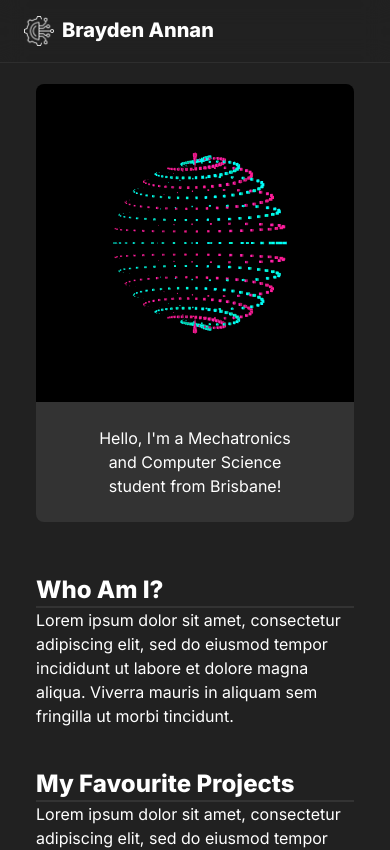
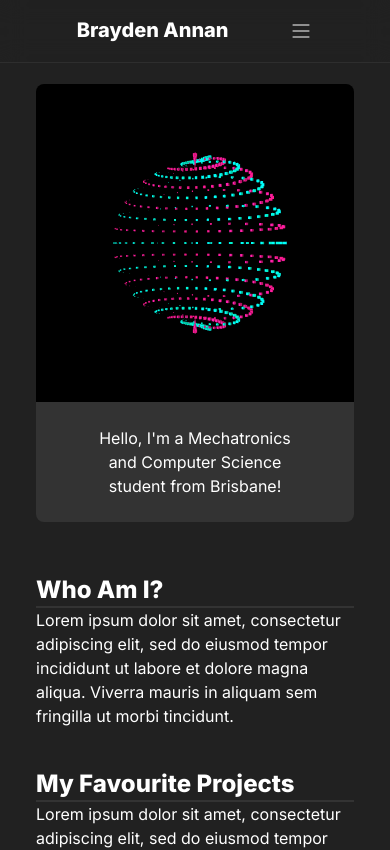
Before and after one commit to Abdenry/webPortfolio, a Next.js app: page / in a window 390 px wide. Shown: the top 850 px of the page. Built offline with nearby package versions, Linux system fonts and the light colour scheme.

Commit message:
Finished Mobile Hamburger Menu
Implemented state hook and mobile overlay menu for navbar responsiveness.

```diff
--- /dev/null
+++ b/app/components/MobileMenuOverlay.tsx
@@ -0,0 +1,37 @@
+"use client";
+import React from "react";
+import Link from "next/link";
+
+interface MobileProp {
+  setNavbarOpen: Function;
+}
+
+const MobileMenuOverlay: React.FC<MobileProp> = ({ setNavbarOpen }) => {
+  return (
+    <div className="sm:hidden" onClick={() => setNavbarOpen(false)}>
+      <div className="flex flex-col gap-10">
+        <Link className="hover:border-b" href="/Projects">
+          Projects
+        </Link>
+        <a
+          target="_blank"
+          className="hover:border-b"
+          href="https://www.linkedin.com/in/brayden-a-5590bb192"
+          rel="noopener noreferrer"
+        >
+          LinkedIn
+        </a>
+        <a
+          target="_blank"
+          className="hover:border-b pb-4"
+          href="https://github.com/Abdenry"
+          rel="noopener noreferrer"
+        >
+          GitHub
+        </a>
+      </div>
+    </div>
+  );
+};
+
+export default MobileMenuOverlay;
--- a/app/components/NavBar.tsx
+++ b/app/components/NavBar.tsx
@@ -1,24 +1,69 @@
-import Image from "next/image";
+"use client";
 import Link from "next/link";
 import React from "react";
-import circuit from "@/public/circuit.png";
+import { useState } from "react";
+import MobileMenuOverlay from "./MobileMenuOverlay";
 
 const NavBar = () => {
+  const [navbarOpen, setNavbarOpen] = useState(false);
+
   return (
     <header>
       <div className="bg-opacity-80 backdrop-blur-md w-full h-60px fixed border-b border-[#b1b1b118] z-50">
-        <div className="flex text-white sm:justify-evenly p-4 container mx-auto max-w-[1100px]">
+        <div className="flex text-white justify-evenly p-4 container mx-auto max-w-[1100px]">
           {/* Name Div with Logo */}
-          <Link className="flex font-extrabold text-xl group " href="/">
-            <Image
-              className="mx-2 group-hover:-rotate-6"
-              src={circuit}
-              width={30}
-              height={30}
-              alt="Circuit Icon"
-            />
-            <h1>Brayden Annan</h1>
-          </Link>
+          <div className="">
+            <Link
+              className="flex font-extrabold text-xl group"
+              href="/"
+              onClick={() => setNavbarOpen(false)}
+            >
+              <h1>Brayden Annan</h1>
+            </Link>
+          </div>
+
+          {/* Hamburger Menu */}
+          <div className="sm:hidden">
+            {navbarOpen ? (
+              <button
+                onClick={() => setNavbarOpen(false)}
+                className="text-red-500"
+              >
+                <svg
+                  className="w-6 h-6"
+                  fill="none"
+                  viewBox="0 0 24 24"
+                  stroke="currentColor"
+                >
+                  <path
+                    strokeLinecap="round"
+                    strokeLinejoin="round"
+                    strokeWidth="2"
+                    d="M5 9 L20 21 M20 9 L5 21"
+                  />
+                </svg>
+              </button>
+            ) : (
+              <button
+                onClick={() => setNavbarOpen(true)}
+                className="text-white "
+              >
+                <svg
+                  className="w-6 h-6"
+                  fill="none"
+                  viewBox="0 0 24 24"
+                  stroke="currentColor"
+                >
+                  <path
+                    strokeLinecap="round"
+                    strokeLinejoin="round"
+                    strokeWidth="1"
+                    d="M4 9 h16 M4 15 h16 M4 21 h16"
+                  />
+                </svg>
+              </button>
+            )}
+          </div>
 
           {/* Main Links Div */}
           <div className="hidden sm:block">
@@ -30,6 +75,7 @@ const NavBar = () => {
                 target="_blank"
                 className="hover:border-b"
                 href="https://www.linkedin.com/in/brayden-a-5590bb192"
+                rel="noopener noreferrer"
               >
                 LinkedIn
               </a>
@@ -37,11 +83,21 @@ const NavBar = () => {
                 target="_blank"
                 className="hover:border-b"
                 href="https://github.com/Abdenry"
+                rel="noopener noreferrer"
               >
                 GitHub
               </a>
             </div>
           </div>
+        </div>
+
+        {/* Mobile Overlay Menu */}
+        <div className="flex justify-center text-white">
+          {navbarOpen ? (
+            <MobileMenuOverlay setNavbarOpen={setNavbarOpen} />
+          ) : (
+            <div />
+          )}
         </div>
       </div>
     </header>
```
